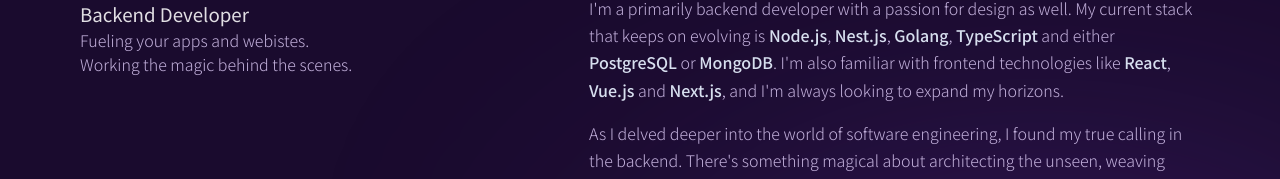
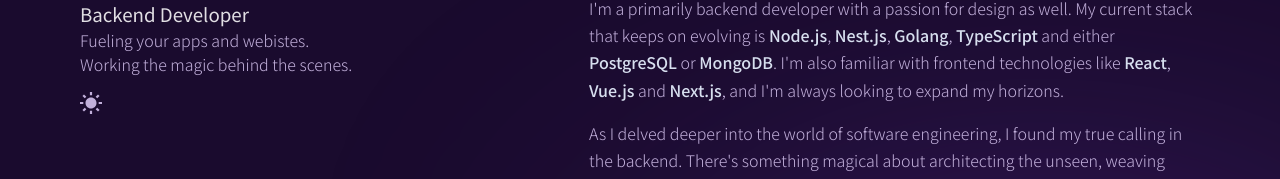
Before and after one commit to RinnAnd/AC-Portfolio, a React (Vite) app: page / in a window 1280 px wide. Shown: the part 141-320 px from the top of the page. Built offline with nearby package versions, Linux system fonts and the light colour scheme; a web font is replaced by a local one.

Commit message:
fixed issues with light mode

```diff
--- a/src/App.css
+++ b/src/App.css
@@ -7,6 +7,8 @@
 .intro {
   width: 50%;
   height: 100%;
+  position: relative;
+  z-index: 2;
 }
 
 .content {
--- a/src/App.jsx
+++ b/src/App.jsx
@@ -1,4 +1,6 @@
+import { useState } from "react";
 import "./App.css";
+import Lightmode from "./components/Lightmode/Lightmode";
 import Lumin from "./components/lumin/lumin";
 import About from "./sections/about/About";
 import Experience from "./sections/experience/Experience";
@@ -6,11 +8,21 @@
 import Projects from "./sections/projects/Projects";
 
 function App() {
+  const [light, setLight] = useState(false);
+
+  function showWarning() {
+    setLight(true);
+    setTimeout(() => {
+      setLight(false);
+    }, 3000);
+  }
+
   return (
     <div className="main">
+      {light && <Lightmode />}
       <Lumin />
       <div className="intro">
-        <Main />
+        <Main setLight={showWarning}/>
       </div>
       <div className="content">
         <About />
--- a/src/components/Icons/Icons.jsx
+++ b/src/components/Icons/Icons.jsx
@@ -1,4 +1,4 @@
-import './Icons.css';
+import "./Icons.css";
 
 export const Github = () => {
   return (
@@ -84,3 +84,21 @@
     </svg>
   );
 };
+
+export const LightMode = () => {
+  return (
+    <svg
+      id="icons"
+      width="22"
+      height="22"
+      viewBox="0 0 20 20"
+      fill="none"
+      xmlns="http://www.w3.org/2000/svg"
+    >
+      <path
+        d="M4.995 10C4.995 12.761 7.241 15.007 10.002 15.007C12.763 15.007 15.009 12.761 15.009 10C15.009 7.239 12.763 4.993 10.002 4.993C7.241 4.993 4.995 7.239 4.995 10ZM9 17H11V20H9V17ZM9 0H11V3H9V0ZM0 9H3V11H0V9ZM17 9H20V11H17V9ZM3.637 17.778L2.223 16.364L4.344 14.243L5.758 15.657L3.637 17.778ZM14.242 4.344L16.364 2.222L17.778 3.636L15.656 5.758L14.242 4.344ZM4.344 5.759L2.223 3.637L3.638 2.223L5.758 4.345L4.344 5.759ZM17.778 16.364L16.364 17.778L14.242 15.656L15.656 14.242L17.778 16.364Z"
+        fill="black"
+      />
+    </svg>
+  );
+};
--- /dev/null
+++ b/src/components/Lightmode/Lightmode.css
@@ -0,0 +1,30 @@
+.light-modal {
+  position: fixed;
+  width: 70rem;
+  height: 100%;
+  display: flex;
+  justify-content: center;
+  align-items: center;
+  z-index: 3;
+}
+
+.light-box {
+  width: 50%;
+  height: 25%;
+  background: rgba(0, 0, 0, 0.8);
+  display: flex;
+  flex-direction: column;
+  justify-content: center;
+  margin-top: -7rem;
+  align-items: center;
+  padding: 2rem;
+  text-align: center;
+  border-radius: 10px;
+}
+
+@media screen and (max-width: 1024px) {
+  .light-modal {
+    width: 88%;
+    height: 100%;
+  }
+}
--- /dev/null
+++ b/src/components/Lightmode/Lightmode.jsx
@@ -0,0 +1,14 @@
+import "./Lightmode.css";
+
+const Lightmode = () => {
+  return (
+    <div className="light-modal">
+      <div className="light-box">
+        <h2>Light mode is bad for your eyes</h2>
+        <p>Please refrain from doing that.</p>
+      </div>
+    </div>
+  );
+};
+
+export default Lightmode;
--- a/src/sections/main/Main.css
+++ b/src/sections/main/Main.css
@@ -19,6 +19,10 @@
 
 .main-section p {
   width: 18rem;
+}
+
+.lightmode {
+  margin: 1rem 0 -3rem 0;
 }
 
 .tags {
@@ -74,6 +78,11 @@
     display: flex;
     gap: 1rem;
   }
+  .lightmode {
+    position: absolute;
+    right: 2rem;
+    top: 0.5rem;
+  }
   .tags {
     display: none;
   }
--- a/src/sections/main/Main.jsx
+++ b/src/sections/main/Main.jsx
@@ -1,7 +1,12 @@
-import { Github, Instagram, LinkedIn } from "../../components/Icons/Icons";
+import {
+  Github,
+  Instagram,
+  LightMode,
+  LinkedIn,
+} from "../../components/Icons/Icons";
 import "./Main.css";
 
-const Main = () => {
+const Main = ({setLight}) => {
   return (
     <div className="main-section">
       <div>
@@ -10,6 +15,9 @@
         <p>
           Fueling your apps and webistes. Working the magic behind the scenes.
         </p>
+        <div className="lightmode" onClick={() => setLight()}>
+          <LightMode />
+        </div>
       </div>
       <div className="tags">
         <a href="#about-main">About</a>
```
